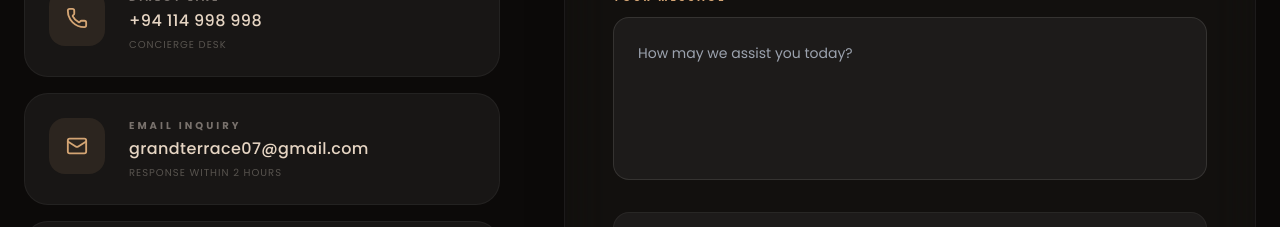
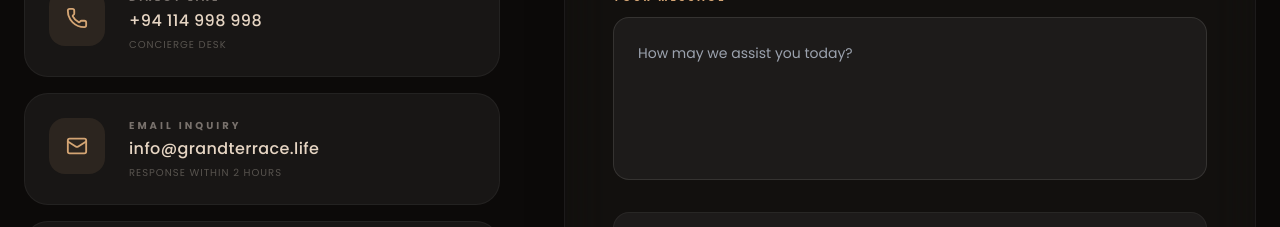
Before and after one commit to grandterrace/grand-terrace, a React (Vite) app: page /contact in a window 1280 px wide. Shown: the part 1000-1227 px from the top of the page. Built offline with nearby package versions, Linux system fonts and the light colour scheme.

Commit message:
push email update

```diff
--- a/src/pages/Contact.jsx
+++ b/src/pages/Contact.jsx
@@ -67,7 +67,7 @@ export default function Contact() {
                 <ContactInfoCard
                   icon={<Mail size={22} />}
                   title="Email Inquiry"
-                  value="grandterrace07@gmail.com"
+                  value="info@grandterrace.life"
                   subValue="Response within 2 hours"
                 />
                 <ContactInfoCard
```
Also changed, not shown: BusinessEmail/info@grandterrace.life.txt (added).
